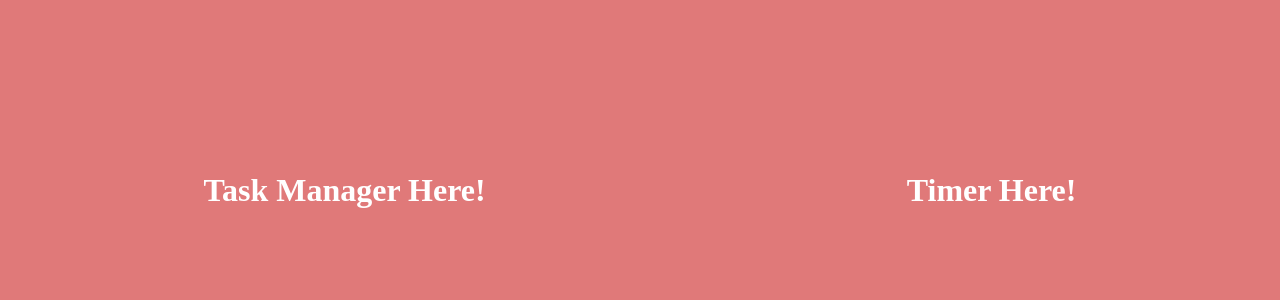
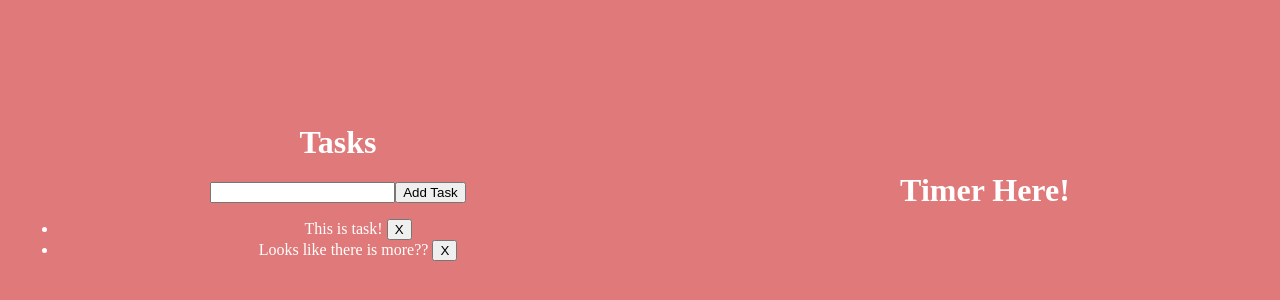
Before and after one commit to AlpErdemm/Task-Timer, a Vue app: page / in a window 1280 px wide. Shown: the part 228-528 px from the top of the page. Built offline with nearby package versions, Linux system fonts and the light colour scheme.

Commit message:
Add initial Task Manager

```diff
--- a/src/components/TaskManager.vue
+++ b/src/components/TaskManager.vue
@@ -1,9 +1,42 @@
-<script setup>
+<script>
+let id = 0
+export default{
+    data(){
+        return{
+            newTodo : '',
+            todos : [
+                        {id: id++, done:true, text:"This is task!"},
+                        {id: id++, done:false, text:"Looks like there is more??"},
+                    ]
+            }
+    },
+    methods : {
+        addTodo(){
+            console.log("Add!")
+            this.todos.push({ id: id++, done:false, text: this.newTodo })
+            this.newTodo = ''
+        },
+        removeTodo(todo){
+            console.log("Remove!")
+            this.todos = this.todos.filter((t) => t !== todo)
+        }
+    }
+}
 </script>
 
 <template>
   <div class="TaskManager">
-      <h1 class="taskManagerPlaceholder">Task Manager Here!</h1>
+      <h1 class="taskManagerPlaceholder">Tasks</h1>
+      <form @submit.prevent="addTodo">
+            <input v-model="newTodo">
+            <button>Add Task</button>
+        </form>
+      <ul>
+        <li class="listElem" v-for="todo in todos" :key="todo.id">
+            {{todo.text}}
+            <button v-on:click="removeTodo(todo)">X</button>
+        </li>
+       </ul>
   </div>
 </template>
 
@@ -12,5 +45,14 @@
     color: white;
     text-align: center;
 }
+.listElem{
+    color: white;
+    text-align: center;
+}
+form
+{
+    display:flex;
+    justify-content: center;
+}
 
 </style>
```
